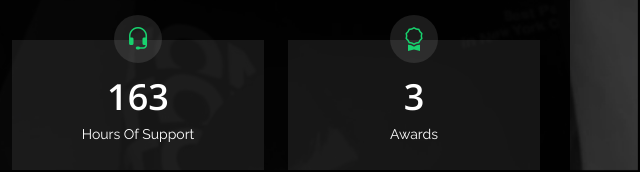
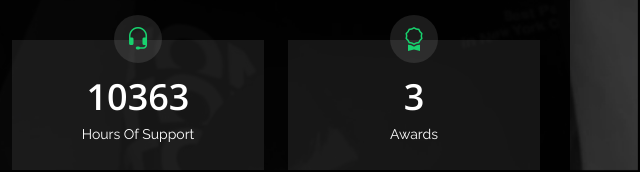
Before and after one commit to Johnpauludeagbala/Johnpauludeagbala.github.io, a plain HTML site: page index.html in a window 1280 px wide. Both pictures are taken after a click on the link "About". Shown: the part 628-800 px from the top of the page, 640-1280 px from the left. Drawn offline with nearby package versions, Linux system fonts and the light colour scheme.

Commit message:
Update index.html

```diff
--- a/index.html
+++ b/index.html
@@ -135,7 +135,7 @@
         <div class="col-lg-3 col-md-6 mt-5 mt-lg-0">
           <div class="count-box">
             <i class="bi bi-headset"></i>
-            <span data-purecounter-start="0" data-purecounter-end="163" data-purecounter-duration="1" class="purecounter"></span>
+            <span data-purecounter-start="0" data-purecounter-end="10363" data-purecounter-duration="1" class="purecounter"></span>
             <p>Hours Of Support</p>
           </div>
         </div>
```
